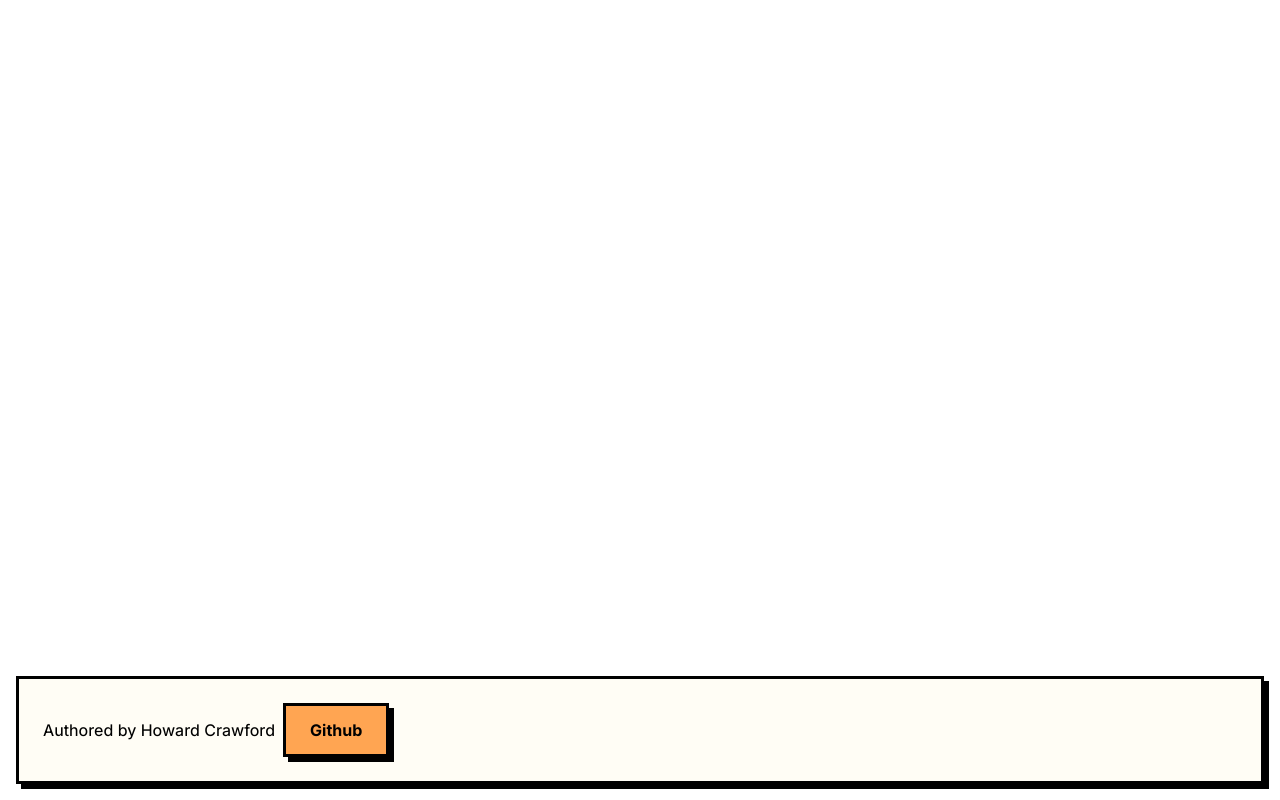
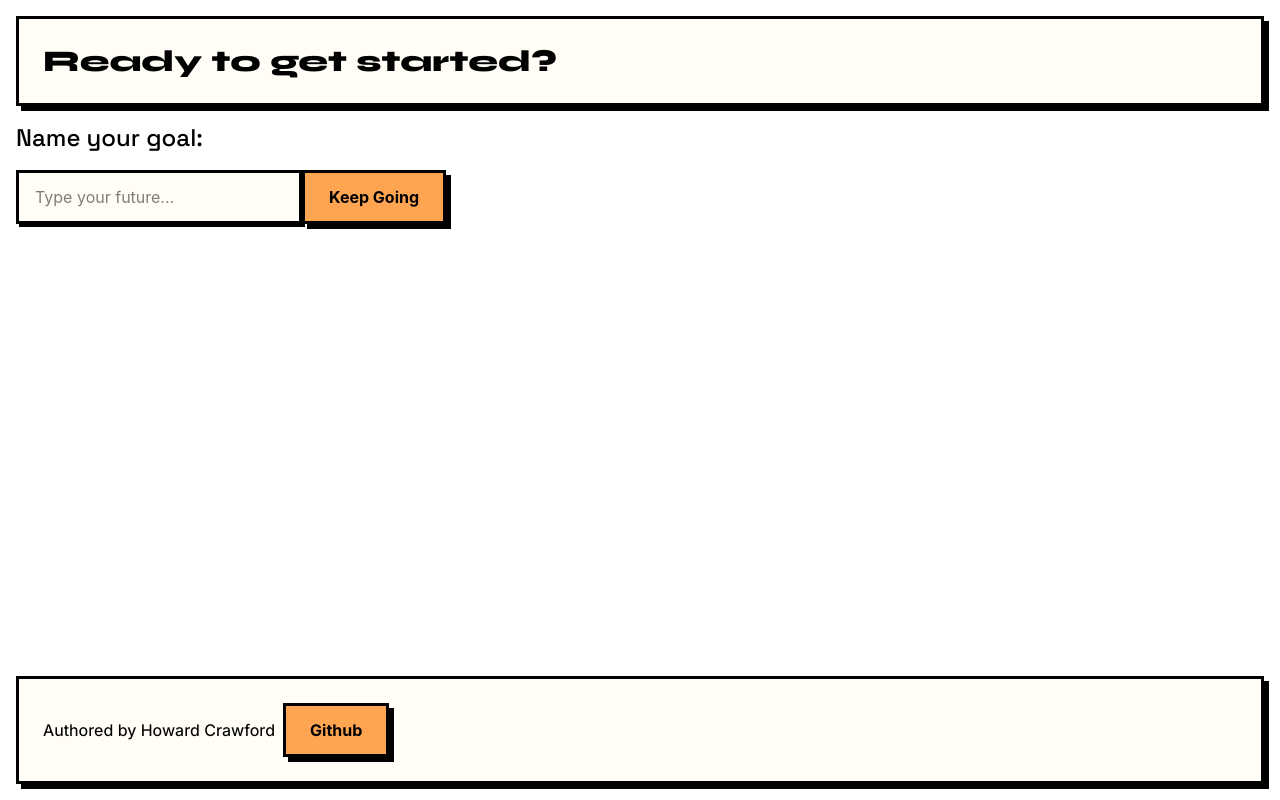
Before and after one commit to Enohpolyx9078/GoalSetter, a React (Vite) app: page / in a window 1280 px wide. Built offline with nearby package versions, Linux system fonts and the light colour scheme.

Commit message:
Mocked out start page

```diff
--- a/src/flow/start.jsx
+++ b/src/flow/start.jsx
@@ -1,5 +1,14 @@
 import React from 'react';
 
-export function Start () {
-    return <div></div>
+export function Start() {
+    return (
+        <main>
+            <h1 className="text-display text-3xl nb-card">Ready to get started?</h1>
+            <section className="mt-4">
+                <h2 className="text-heading text-2xl">Name your goal:</h2>
+                <input className="nb-input" name="goalName" placeholder="Type your future..." />
+                <button className="nb-btn mt-4">Keep Going</button>
+            </section>
+        </main>
+    );
 }
```
